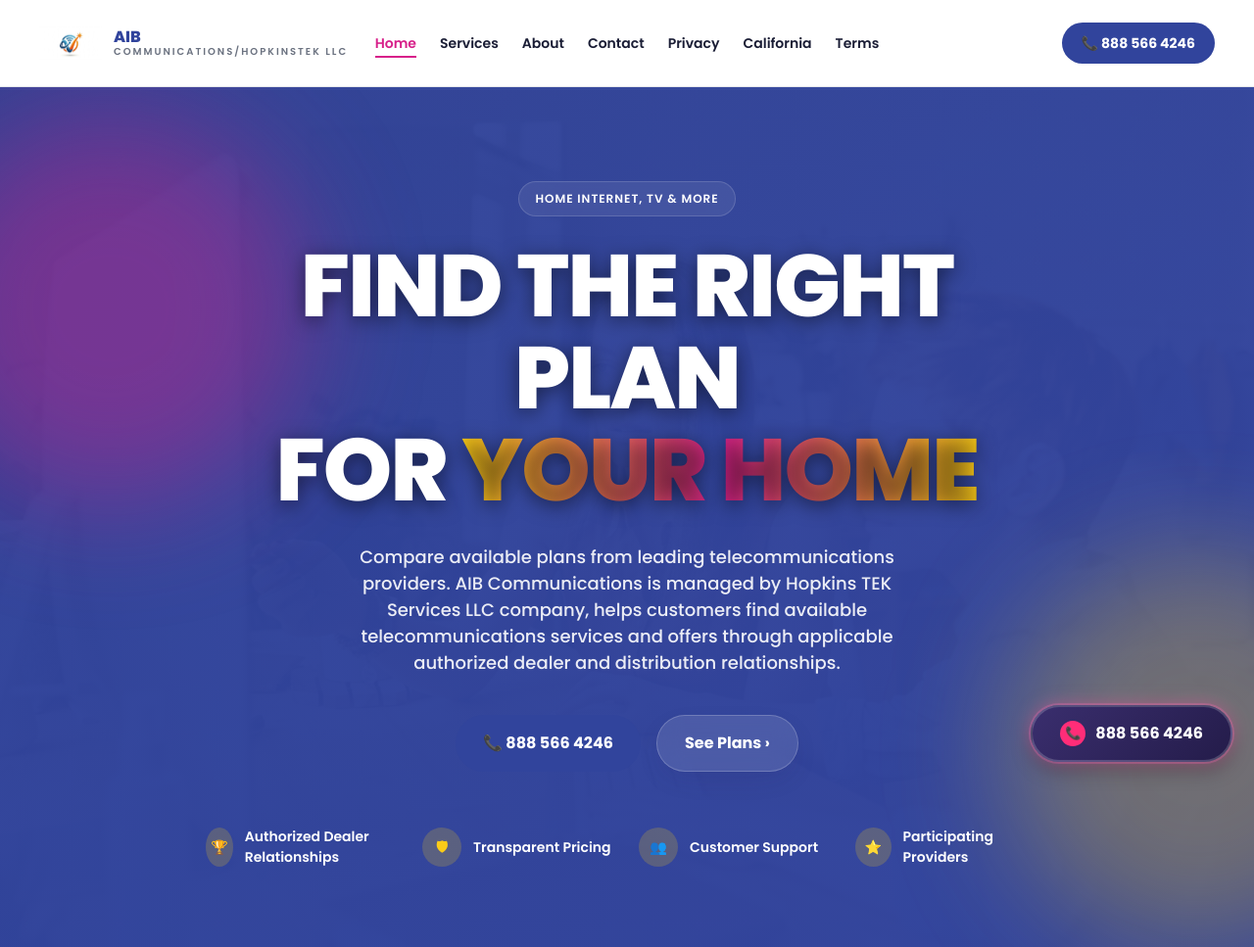
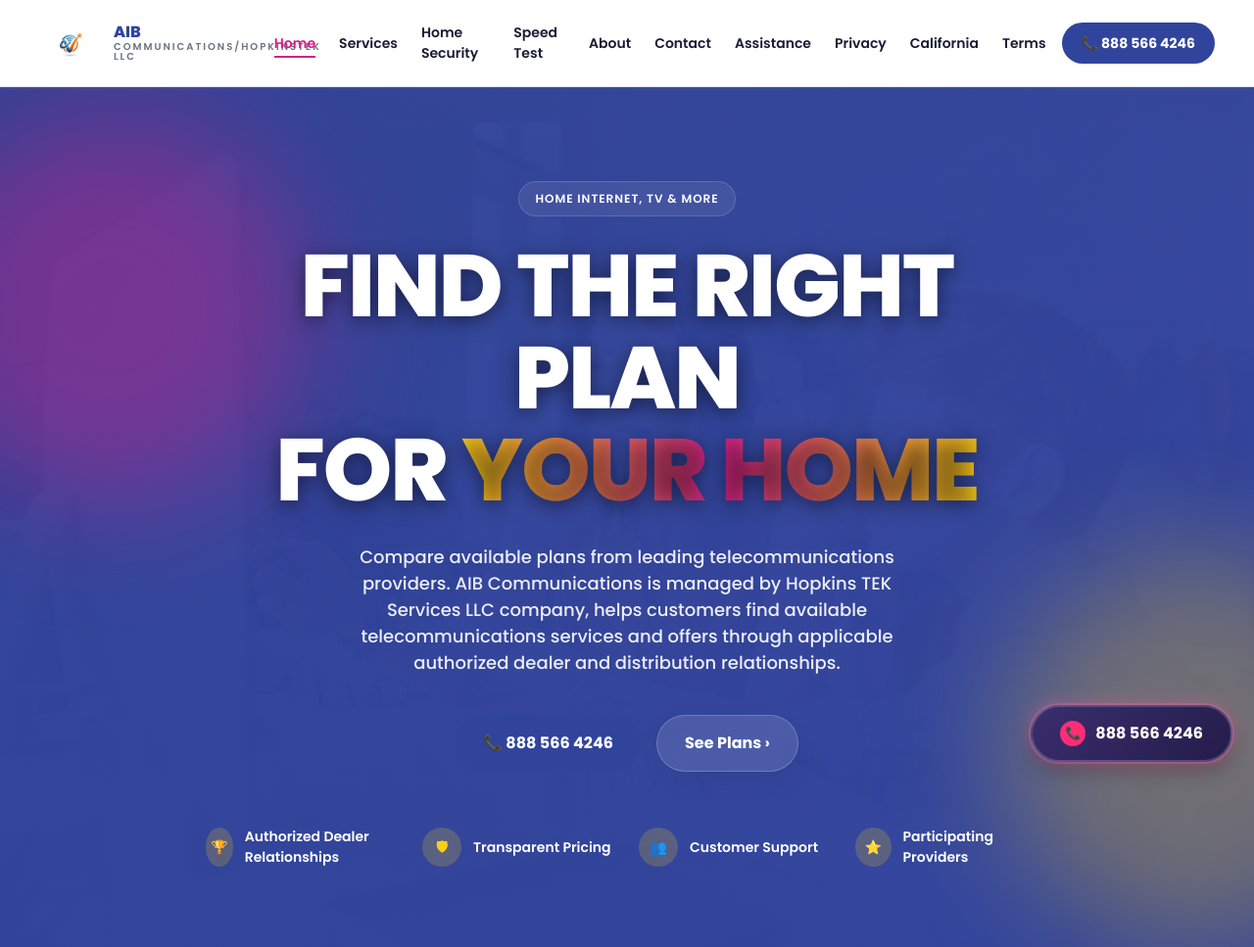
Before and after one commit to ammarqureshi144/aib_static, a plain HTML site: page index.html in a window 1280 px wide. Shown: the top 967 px of the page at 98% size. Drawn offline with Linux system fonts and the light colour scheme.

Commit message:
Add links for Home Security, Speed Test, and Assistance

```diff
--- a/index.html
+++ b/index.html
@@ -168,8 +168,11 @@ j=d.createElement(s),dl=l!='dataLayer'?'&l='+l:'';j.async=true;j.src=
     <nav class="main-nav">
       <a href="index.html" class="nav-link active">Home</a>
       <a href="services.html" class="nav-link">Services</a>
+      <a href="home-security.html" class="nav-link">Home Security</a>
+      <a href="speed-test.html" class="nav-link">Speed Test</a>
       <a href="about.html" class="nav-link">About</a>
       <a href="contact.html" class="nav-link">Contact</a>
+      <a href="assistance.html" class="nav-link">Assistance</a>
       <a href="privacy.html" class="nav-link">Privacy</a>
       <a href="ccpa.html" class="nav-link">California</a>
       <a href="terms.html" class="nav-link">Terms</a>
@@ -186,8 +189,11 @@ j=d.createElement(s),dl=l!='dataLayer'?'&l='+l:'';j.async=true;j.src=
   <div class="mobile-menu" id="mobile-menu">
     <a href="index.html" class="m-link">Home</a>
     <a href="services.html" class="m-link">Services</a>
+    <a href="home-security.html" class="m-link">Home Security</a>
+    <a href="speed-test.html" class="m-link">Speed Test</a>
     <a href="about.html" class="m-link">About</a>
     <a href="contact.html" class="m-link">Contact</a>
+    <a href="assistance.html" class="m-link">Assistance</a>
     <a href="privacy.html" class="m-link">Privacy</a>
     <a href="ccpa.html" class="m-link">California</a>
     <a href="terms.html" class="m-link">Terms</a>
@@ -1113,6 +1119,9 @@ j=d.createElement(s),dl=l!='dataLayer'?'&l='+l:'';j.async=true;j.src=
     </p>
 
     <div class="ft-legal">
+      <a href="assistance.html">Assistance</a>
+      <a href="speed-test.html">Speed Test</a>
+      <a href="home-security.html">Home Security</a>
       <a href="terms.html">Terms</a>
       <a href="privacy.html">Privacy</a>
       <a href="ccpa.html">California</a>
```
